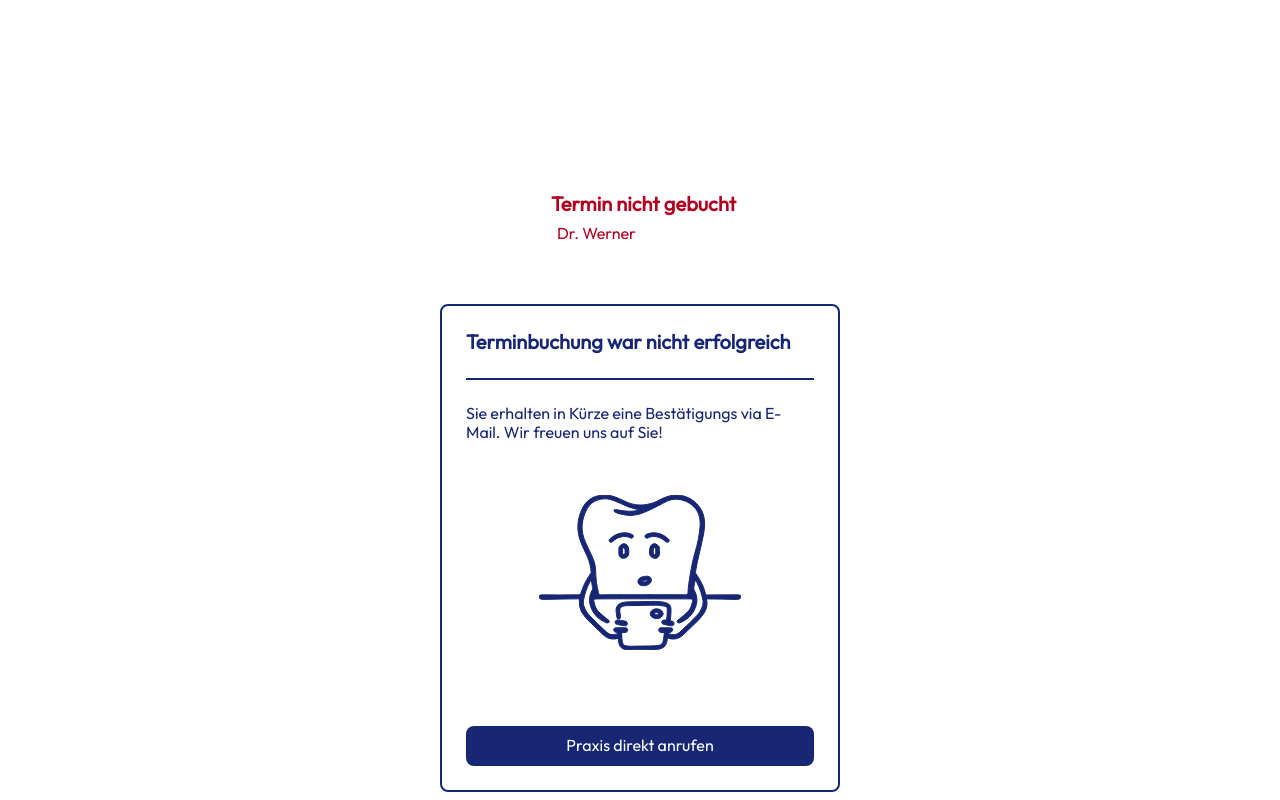
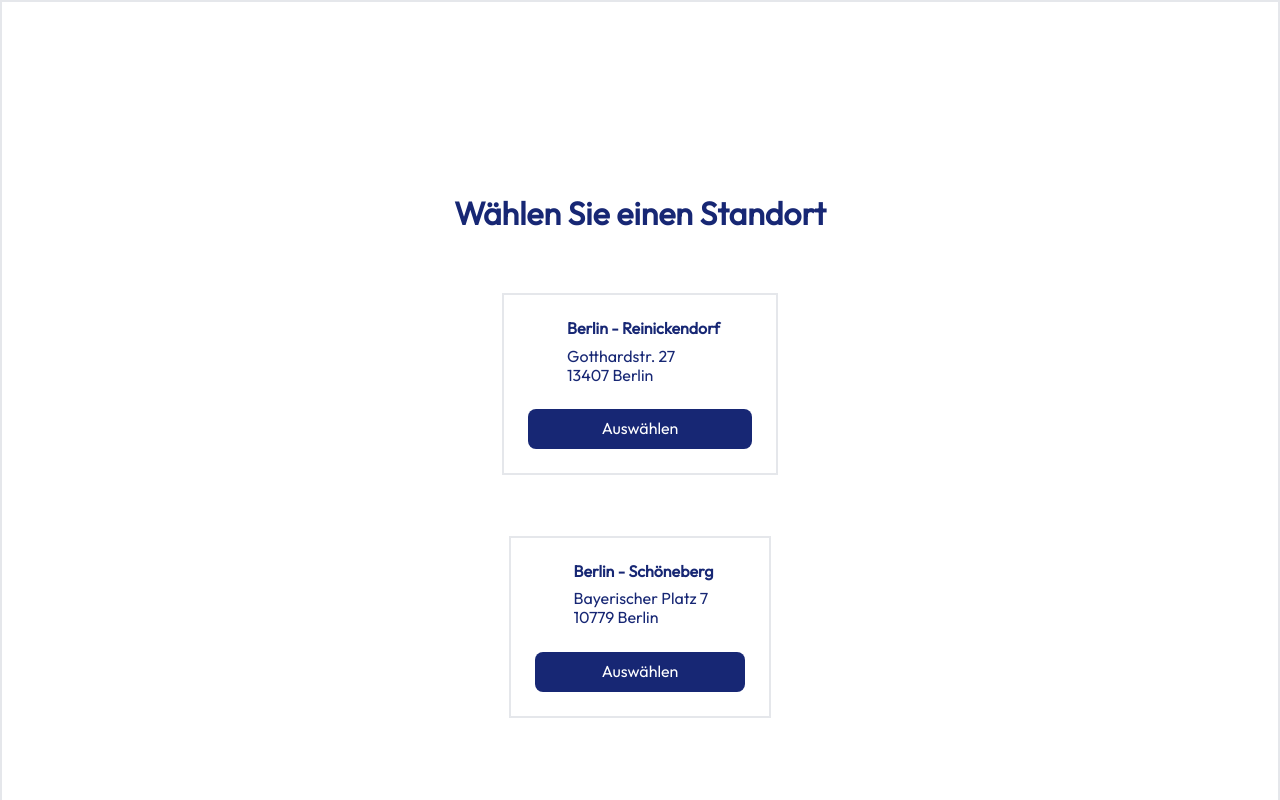
Before and after one commit to ZAP-Wunschlachen/wunschlachen-library, a Nuxt app: page /pory in a window 1280 px wide. Shown: the top 800 px of the page. Built offline with nearby package versions, Linux system fonts and the light colour scheme.

Commit message:
add AppointmentRegistrationChooseLocation

```diff
--- a/components/AppointmentRegistrationChooseLocation.vue
+++ b/components/AppointmentRegistrationChooseLocation.vue
@@ -4,12 +4,7 @@
   >
     <div class="flex flex-col items-center gap-[48px]">
       <div>
-        <template v-if="item && item.Logo">
-          <DirectusImg :image="item.Logo" width="170px" height="170px" />
-        </template>
-        <template v-else>
-          <p>Loading logo...</p>
-        </template>
+        <slot name="logo"></slot>
       </div>
       <div
         class="flex flex-col justify-center items-center gap-[61px] self-stretch"
@@ -18,17 +13,17 @@
           <h2 class="text-center">Wählen Sie einen Standort</h2>
         </div>
 
-        <div class="flex flex-col gap-[38px]">
-          <div class="flex flex-col p-[24px] border-2 gap-[24px] rounded-lg">
+        <div v-for="location in locations" class="flex flex-col gap-[38px]">
+          <div class="flex flex-col p-[24px] border-2 gap-[24px]">
             <div class="flex flex-row pt-0 pl-[7px] pr-[32px] gap-[32px]">
               <div>
-                <DirectusImg :image="item.favicon" width="68px" height="68px" />
+                <slot name="favicon"></slot>
               </div>
               <div class="flex flex-col self-stretch gap-[8px]">
-                <h4>Berlin - Reinickendorf</h4>
+                <h4>{{ location.name }}</h4>
                 <h4 style="font-weight: 300" class="text-light flex flex-col">
-                  <span>Gotthardstr. 27</span>
-                  <span>13407 Berlin</span>
+                  <span>{{ location.address }}</span>
+                  <span>{{ location.postalCode }} {{ location.city }}</span>
                 </h4>
               </div>
             </div>
@@ -37,34 +32,10 @@
               :plain="false"
               :disabled="false"
               label="Auswählen"
+              @click="handleSelectLocation(location.id)"
             >
               <template #label>
-                <h4 class="text-white" style="font-weight: 300">Auswählen</h4>
-              </template>
-            </GenericButton>
-          </div>
-
-          <div class="flex flex-col p-[24px] border-2 gap-[24px]">
-            <div class="flex flex-row pt-0 pl-[7px] pr-[32px] gap-[32px]">
-              <div>
-                <DirectusImg :image="item.favicon" width="68px" height="68px" />
-              </div>
-              <div class="flex flex-col self-stretch gap-[8px]">
-                <h4>Berlin - Schöneberg</h4>
-                <h4 style="font-weight: 300" class="text-light flex flex-col">
-                  <span>Bayerischer Platz 7</span>
-                  <span>10779 Berlin</span>
-                </h4>
-              </div>
-            </div>
-            <GenericButton
-              :outlined="false"
-              :plain="false"
-              :disabled="false"
-              label="Auswählen"
-            >
-              <template #label>
-                <h4 class="text-white" style="font-weight: 300">Auswählen</h4>
+                <h4 style="font-weight: 300; color: white">Auswählen</h4>
               </template>
             </GenericButton>
           </div>
@@ -74,35 +45,25 @@
   </div>
 </template>
 
-<script setup>
-import { ref } from "vue";
+<script setup lang="ts">
+const handleSelectLocation = (location: number) => {
+  alert(`Selected location is ${location}`);
+};
 
-const { getSingletonItem } = useDirectusItems();
-const item = ref(null);
-
-import { useIcons } from "@/composables/useIcons";
-const { getDirectusIcon } = useIcons();
-
-const emit = defineEmits(["update:modelValue", "input-error"]);
-
-const { data: mailIcon } = await useAsyncData("mailIcon", async () => {
-  return await getDirectusIcon("mail_icon");
-});
-
-const { data, error } = await useAsyncData("item", async () => {
-  return await getSingletonItem({
-    collection: "CMS",
-    params: {
-      fields: [
-        "*,Logo.*,Logo.title,Logo.filename_download, favicon.id, favicon.filename_download,favicon.type",
-      ],
-    },
-  });
-});
-
-if (error.value) {
-  console.error("Error fetching item:", error.value);
-} else {
-  item.value = data.value;
-}
+const locations = ref([
+  {
+    id: 0,
+    name: "Berlin - Reinickendorf",
+    address: "Gotthardstr. 27",
+    postalCode: "13407",
+    city: "Berlin",
+  },
+  {
+    id: 1,
+    name: "Berlin - Schöneberg",
+    address: "Bayerischer Platz 7",
+    postalCode: "10779",
+    city: "Berlin",
+  },
+]);
 </script>
--- a/pages/pory.vue
+++ b/pages/pory.vue
@@ -19,9 +19,7 @@
       :available-appointments="availableAppointments"
     ></AppointmentRegistrationPickDate> -->
 
-    <AppointmentRegistrationError
-      :appointment="appointment"
-    ></AppointmentRegistrationError>
+    <AppointmentRegistrationChooseLocation></AppointmentRegistrationChooseLocation>
   </div>
 </template>
 
```
